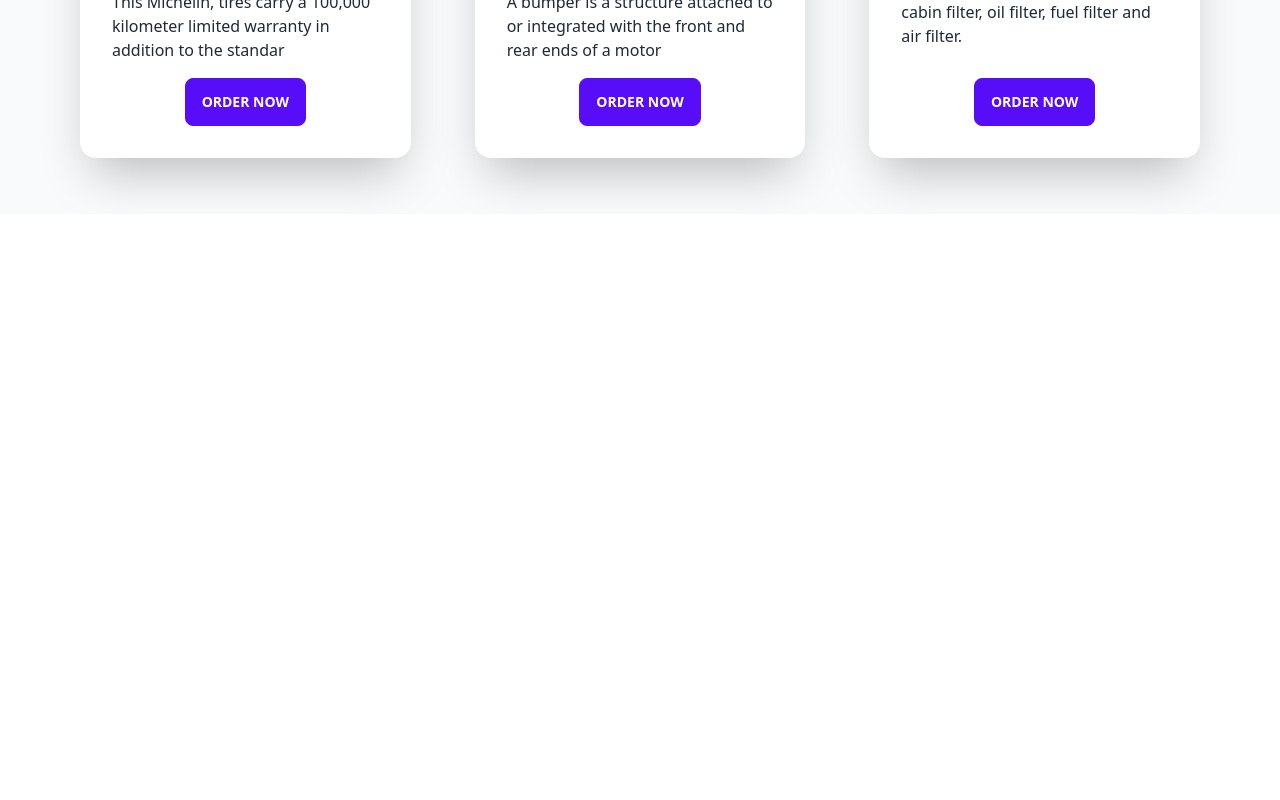
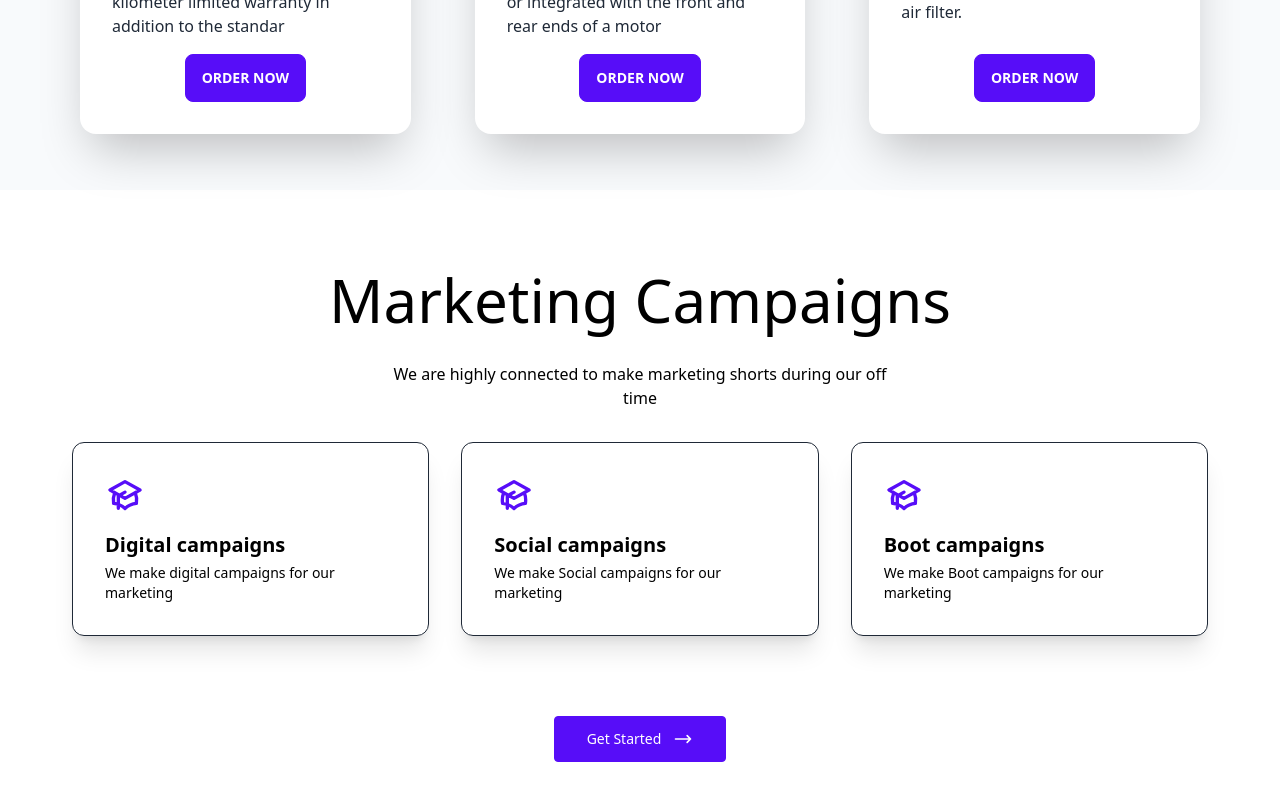
Before and after one commit to rakibahmeddev/-AutoParts-manufacturer-client, a React (Create React App) app: page / in a window 1280 px wide. Shown: the part 1672-2472 px from the top of the page. Before the commit the page ends 1886 px from the top, so only its background shows below. Built offline with nearby package versions, Linux system fonts and the light colour scheme.

Commit message:
marketing campaigns donw in home

```diff
--- a/src/Components/Pages/Home/Home.js
+++ b/src/Components/Pages/Home/Home.js
@@ -1,12 +1,14 @@
 import React from "react";
 import PartsForHome from "../Products/PartsForHome";
 import Landing from "./Landing";
+import Marketing from "./Marketing";
 
 const Home = () => {
   return (
     <div>
       <Landing></Landing>
       <PartsForHome></PartsForHome>
+      <Marketing></Marketing>
     </div>
   );
 };
--- /dev/null
+++ b/src/Components/Pages/Home/Marketing.js
@@ -0,0 +1,155 @@
+import React from "react";
+import { Link } from "react-router-dom";
+
+function Marketing() {
+  return (
+    <section className="text-black px-10 mb-10 mt-20">
+      <h2 className=" text-2xl text-center font-medium sm:text-6xl ">
+        Marketing Campaigns
+      </h2>
+      <div className="max-w-screen-xl px-4 mt-8  mx-auto sm:px-6 lg:px-8">
+        <div className="max-w-lg mx-auto text-center">
+          <p
+            data-aos="fade-right"
+            data-aos-duration="500"
+            data-aos-delay="500"
+            className=" text-black"
+          >
+            We are highly connected to make marketing shorts during our off time
+          </p>
+        </div>
+
+        <div className="grid grid-cols-1 gap-8 mt-8 md:grid-cols-2 lg:grid-cols-3 mt-14">
+          <a
+            data-aos="flip-left"
+            data-aos-easing="ease-out-cubic"
+            data-aos-duration="2000"
+            className="block p-8 transition border border-gray-800 shadow-xl rounded-xl hover:shadow-blue-500/10 hover:border-pink-500/10"
+            href="/services/digital-campaigns"
+          >
+            <svg
+              xmlns="http://www.w3.org/2000/svg"
+              className="w-10 h-10 text-primary"
+              fill="none"
+              viewBox="0 0 24 24"
+              stroke="currentColor"
+            >
+              <path d="M12 14l9-5-9-5-9 5 9 5z" />
+              <path d="M12 14l6.16-3.422a12.083 12.083 0 01.665 6.479A11.952 11.952 0 0012 20.055a11.952 11.952 0 00-6.824-2.998 12.078 12.078 0 01.665-6.479L12 14z" />
+              <path
+                strokeLinecap="round"
+                strokeLinejoin="round"
+                strokeWidth="2"
+                d="M12 14l9-5-9-5-9 5 9 5zm0 0l6.16-3.422a12.083 12.083 0 01.665 6.479A11.952 11.952 0 0012 20.055a11.952 11.952 0 00-6.824-2.998 12.078 12.078 0 01.665-6.479L12 14zm-4 6v-7.5l4-2.222"
+              />
+            </svg>
+
+            <h3 className="mt-4 text-xl font-bold text-black">
+              Digital campaigns
+            </h3>
+
+            <p className="mt-1 text-sm text-black">
+              We make digital campaigns for our marketing
+            </p>
+          </a>
+
+          <a
+            data-aos="flip-left"
+            data-aos-easing="ease-out-cubic"
+            data-aos-duration="2000"
+            className="block p-8 transition border border-gray-800 shadow-xl rounded-xl hover:shadow-blue-500/10 hover:border-pink-500/10"
+            href="/services/digital-campaigns"
+          >
+            <svg
+              xmlns="http://www.w3.org/2000/svg"
+              className="w-10 h-10 text-primary"
+              fill="none"
+              viewBox="0 0 24 24"
+              stroke="currentColor"
+            >
+              <path d="M12 14l9-5-9-5-9 5 9 5z" />
+              <path d="M12 14l6.16-3.422a12.083 12.083 0 01.665 6.479A11.952 11.952 0 0012 20.055a11.952 11.952 0 00-6.824-2.998 12.078 12.078 0 01.665-6.479L12 14z" />
+              <path
+                strokeLinecap="round"
+                strokeLinejoin="round"
+                strokeWidth="2"
+                d="M12 14l9-5-9-5-9 5 9 5zm0 0l6.16-3.422a12.083 12.083 0 01.665 6.479A11.952 11.952 0 0012 20.055a11.952 11.952 0 00-6.824-2.998 12.078 12.078 0 01.665-6.479L12 14zm-4 6v-7.5l4-2.222"
+              />
+            </svg>
+
+            <h3 className="mt-4 text-xl font-bold text-black">
+              Social campaigns
+            </h3>
+
+            <p className="mt-1 text-sm text-black">
+              We make Social campaigns for our marketing
+            </p>
+          </a>
+
+          <a
+            data-aos="flip-left"
+            data-aos-easing="ease-out-cubic"
+            data-aos-duration="2000"
+            className="block p-8 transition border border-gray-800 shadow-xl rounded-xl hover:shadow-blue-500/10 hover:border-pink-500/10"
+            href="/services/digital-campaigns"
+          >
+            <svg
+              xmlns="http://www.w3.org/2000/svg"
+              className="w-10 h-10 text-primary"
+              fill="none"
+              viewBox="0 0 24 24"
+              stroke="currentColor"
+            >
+              <path d="M12 14l9-5-9-5-9 5 9 5z" />
+              <path d="M12 14l6.16-3.422a12.083 12.083 0 01.665 6.479A11.952 11.952 0 0012 20.055a11.952 11.952 0 00-6.824-2.998 12.078 12.078 0 01.665-6.479L12 14z" />
+              <path
+                strokeLinecap="round"
+                strokeLinejoin="round"
+                strokeWidth="2"
+                d="M12 14l9-5-9-5-9 5 9 5zm0 0l6.16-3.422a12.083 12.083 0 01.665 6.479A11.952 11.952 0 0012 20.055a11.952 11.952 0 00-6.824-2.998 12.078 12.078 0 01.665-6.479L12 14zm-4 6v-7.5l4-2.222"
+              />
+            </svg>
+
+            <h3 className="mt-4 text-xl font-bold text-black">
+              Boot campaigns
+            </h3>
+
+            <p className="mt-1 text-sm text-black">
+              We make Boot campaigns for our marketing
+            </p>
+          </a>
+        </div>
+
+        <div className="mt-12 text-center">
+          <Link
+            to={"/dashboard"}
+            data-aos="flip-left"
+            data-aos-easing="ease-out-cubic"
+            data-aos-duration="2000"
+            className="inline-flex items-center px-8 py-3 mt-8 text-white bg-primary border border-primary rounded hover:bg-transparent hover:text-black active:text-primary focus:outline-none focus:ring"
+            href="/get-started"
+          >
+            <span className="text-sm font-medium"> Get Started </span>
+
+            <svg
+              className="w-5 h-5 ml-3"
+              xmlns="http://www.w3.org/2000/svg"
+              fill="none"
+              viewBox="0 0 24 24"
+              stroke="currentColor"
+            >
+              <path
+                strokeLinecap="round"
+                strokeLinejoin="round"
+                strokeWidth="2"
+                d="M17 8l4 4m0 0l-4 4m4-4H3"
+              />
+            </svg>
+          </Link>
+        </div>
+      </div>
+    </section>
+  );
+}
+
+export default Marketing;
--- a/src/Components/Pages/Products/PartsForHome.js
+++ b/src/Components/Pages/Products/PartsForHome.js
@@ -8,7 +8,7 @@ function PartsForHome() {
 
   return (
     <div className="px-20 py-14 bg-slate-50">
-      <h1 className=" text-2xl text-center font-medium sm:text-6xl mb-20">
+      <h1 className=" text-2xl text-center font-medium sm:text-6xl mb-14">
         Products
       </h1>
       <div className="grid grid-cols-1 md:grid-cols-2 lg:grid-cols-3 gap-16">
```
